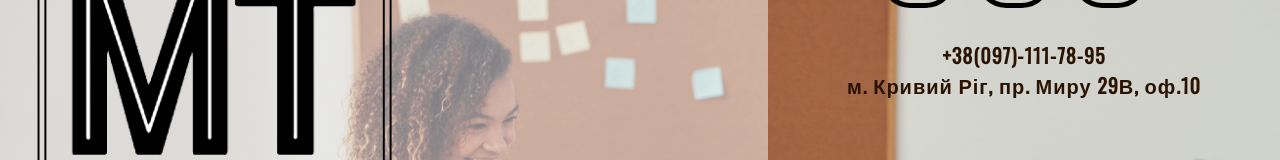
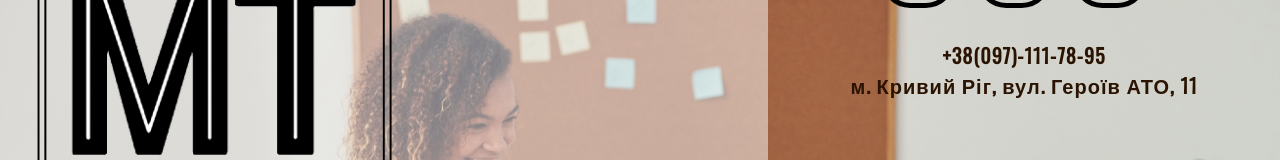
Before and after one commit to vadymSarvyk/MTproject, a React (Create React App) app: page / in a window 1280 px wide. Shown: the part 162-322 px from the top of the page. Built offline with nearby package versions, Linux system fonts and the light colour scheme; no server answers.

Commit message:
Update Header.jsx

```diff
--- a/src/MTSchool/elements/Header.jsx
+++ b/src/MTSchool/elements/Header.jsx
@@ -36,7 +36,7 @@ function Header(){
             <div className="contact-info">
                 <b>+38(097)-111-78-95</b>
                 <br />
-                <b>м. Кривий Ріг, пр. Миру 29В, оф.10</b>
+                <b>м. Кривий Ріг, вул. Героїв АТО, 11</b>
             </div>
         </div>
 
```
